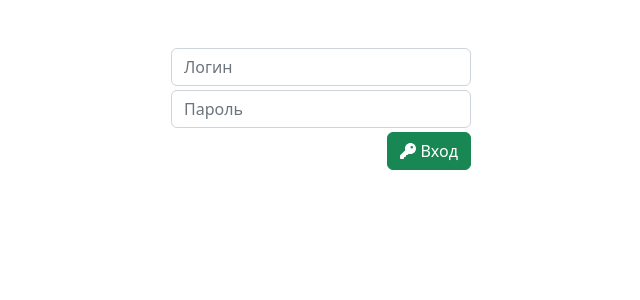
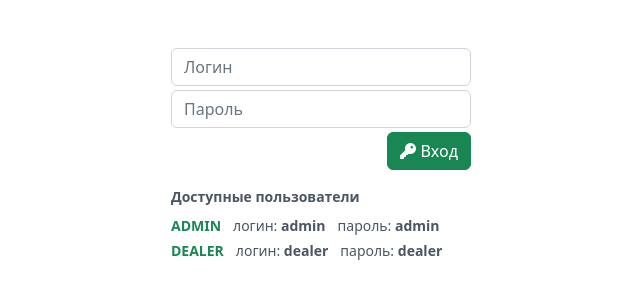
Before and after one commit to atlz253/dealer_frontend, a React (Create React App) app: page / in a window 1280 px wide. Shown: the top 300 px of the page, without its empty margins (319-959 px from the left). Built offline with nearby package versions, Linux system fonts and the light colour scheme.

Commit message:
вывод демо пользователей

```diff
--- a/src/components/Auth/Auth.module.css
+++ b/src/components/Auth/Auth.module.css
@@ -1,5 +1,29 @@
 .auth {
     min-width: 75%;
+}
+
+.credentials {
+    margin-top: 16px;
+    color: #4b5563;
+    font-size: 14px;
+}
+
+.credentialsTitle {
+    margin-bottom: 6px;
+    font-weight: 600;
+}
+
+.credentialRow {
+    display: flex;
+    flex-wrap: wrap;
+    gap: 6px 12px;
+    padding: 2px 0;
+}
+
+.credentialRole {
+    color: #198754;
+    font-weight: 600;
+    text-transform: uppercase;
 }
 
 @media (min-width: 1000px) {
--- a/src/components/Auth/Auth.tsx
+++ b/src/components/Auth/Auth.tsx
@@ -5,6 +5,7 @@
 import { Dispatch, SetStateAction, KeyboardEvent, FC } from "react";
 import styles from "./Auth.module.css";
 import classNames from "classnames";
+import { demoUsers } from "../../mocks/db";
 
 interface IAuthProps {
     loginData: IAuthorization,
@@ -45,6 +46,16 @@
                     onClick={onSubmit}
                 />
             </div>
+            <div className={styles.credentials}>
+                <div className={styles.credentialsTitle}>Доступные пользователи</div>
+                {demoUsers.map(user => (
+                    <div className={styles.credentialRow} key={user.id}>
+                        <span className={styles.credentialRole}>{user.type}</span>
+                        <span>логин: <strong>{user.login}</strong></span>
+                        <span>пароль: <strong>{user.password}</strong></span>
+                    </div>
+                ))}
+            </div>
         </Form>
     );
 }
--- a/src/mocks/db.ts
+++ b/src/mocks/db.ts
@@ -76,6 +76,11 @@
 const clone = <T>(value: T): T => JSON.parse(JSON.stringify(value));
 
 const nextID = (items: { id: number }[]) => Math.max(0, ...items.map(item => item.id)) + 1;
+
+export const demoUsers: DemoUser[] = [
+    { id: 1, firstName: "Administrator", login: "admin", password: "admin", type: "admin" },
+    { id: 2, firstName: "Dealer", login: "dealer", password: "dealer", type: "dealer", employmentDate: "2026-01-10" }
+];
 
 const bill = (id: number, ownerName: string, billNumber: string): DemoBill => ({
     id,
@@ -167,10 +172,7 @@
         bill(302, "dealer", "40702810300000000302")
     ] as DemoBill[],
     contracts: [] as DemoContract[],
-    users: [
-        { id: 1, firstName: "Administrator", login: "admin", password: "admin", type: "admin" },
-        { id: 2, firstName: "Dealer", login: "dealer", password: "dealer", type: "dealer", employmentDate: "2026-01-10" }
-    ] as DemoUser[]
+    users: clone(demoUsers)
 };
 
 db.contracts = [
```
